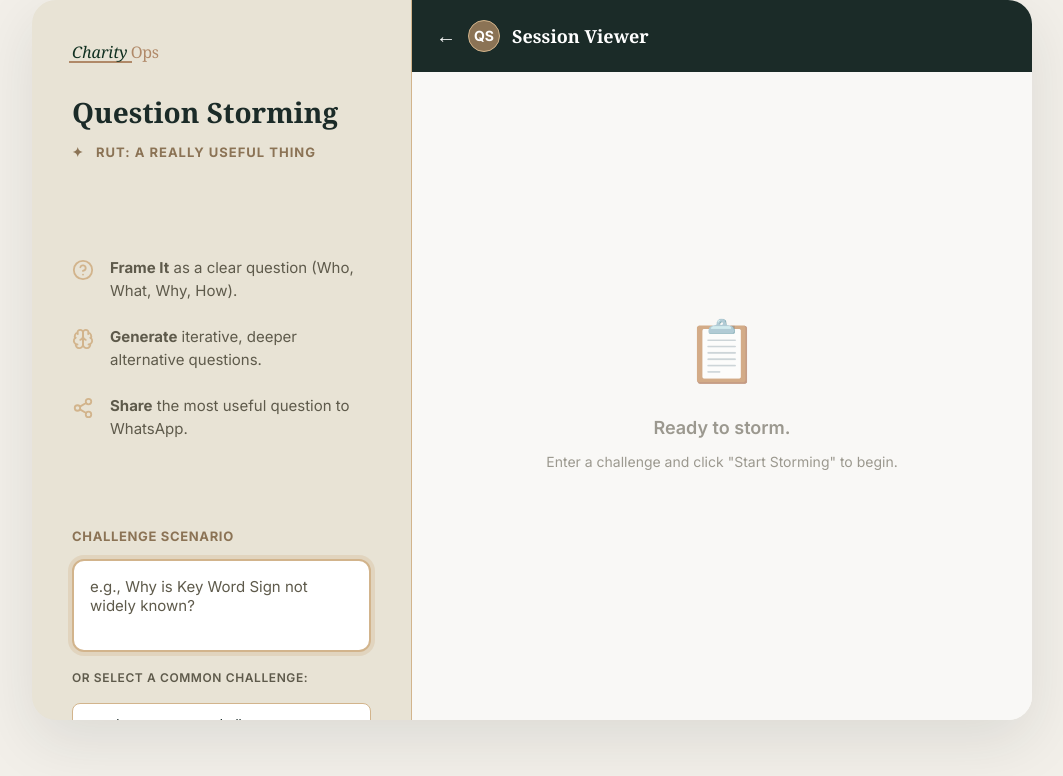
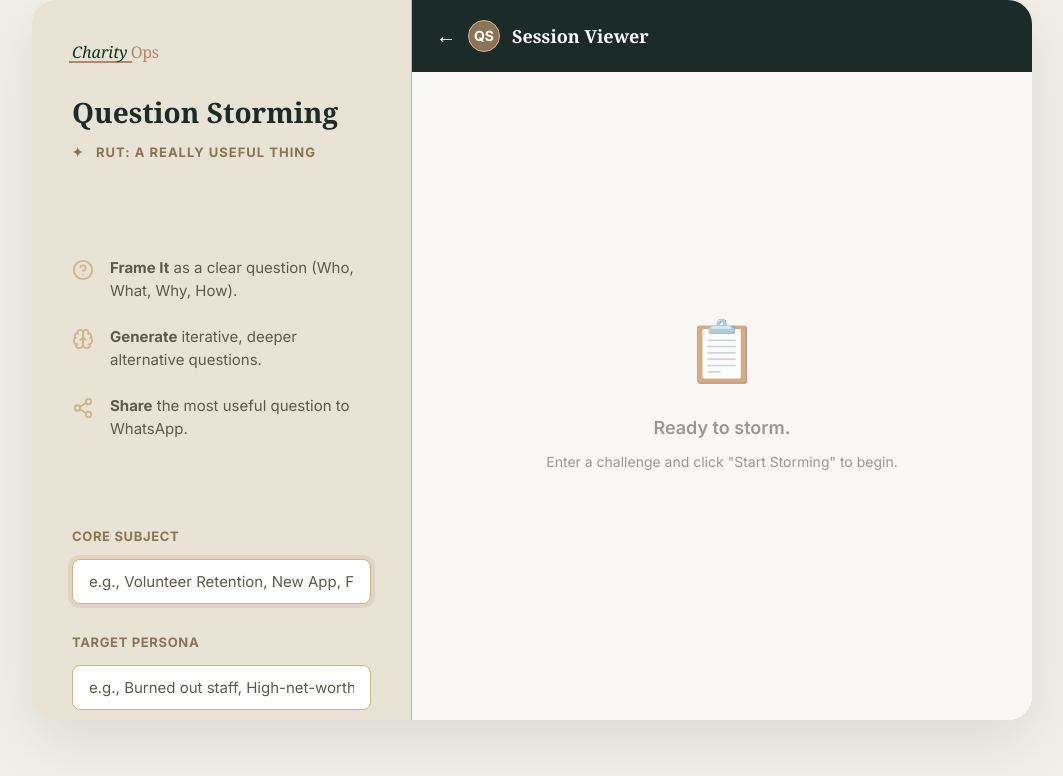
Before and after one commit to uantchern/question-storming, a React (Vite) app: page / in a window 1280 px wide. Shown: the top 776 px of the page, without its empty margins (108-1171 px from the left). Built offline with nearby package versions, Linux system fonts and the light colour scheme.

Commit message:
Refactor to Matrix Generation with Subject, Persona, Constraint Triad

```diff
--- a/src/components/SessionSetup.jsx
+++ b/src/components/SessionSetup.jsx
@@ -15,12 +15,18 @@ const PRESET_CHALLENGES = [
 ];
 
 function SessionSetup({ onStart, initialScenario, isStarted }) {
-    const [scenario, setScenario] = useState(initialScenario || '');
+    const [subject, setSubject] = useState(initialScenario?.subject || '');
+    const [persona, setPersona] = useState(initialScenario?.persona || '');
+    const [constraint, setConstraint] = useState(initialScenario?.constraint || '');
     const [isParadox, setIsParadox] = useState(false);
     const [error, setError] = useState('');
 
     useEffect(() => {
-        setScenario(initialScenario || '');
+        if (initialScenario && typeof initialScenario === 'object') {
+            setSubject(initialScenario.subject || '');
+            setPersona(initialScenario.persona || '');
+            setConstraint(initialScenario.constraint || '');
+        }
     }, [initialScenario]);
 
     const validateQuestion = (text) => {
@@ -38,14 +44,11 @@ function SessionSetup({ onStart, initialScenario, isStarted }) {
 
     const handleSubmit = (e) => {
         e.preventDefault();
-        const trimmed = scenario.trim();
-        if (trimmed) {
-            if (!validateQuestion(trimmed)) {
-                setError('Please framework your challenge as a question (must contain "?" or a question word)');
-                return; // block submission
-            }
+        if (subject.trim() && persona.trim() && constraint.trim()) {
             setError('');
-            onStart(trimmed, isParadox);
+            onStart({ subject: subject.trim(), persona: persona.trim(), constraint: constraint.trim() }, isParadox);
+        } else {
+            setError('Please fill in Subject, Persona, and Constraint.');
         }
     };
 
@@ -76,22 +79,46 @@ function SessionSetup({ onStart, initialScenario, isStarted }) {
                 <form onSubmit={handleSubmit} className="input-group setup-form">
                     <div className="setup-fields" style={{ display: 'flex', flexDirection: 'column', gap: '16px', marginBottom: '16px' }}>
                         <div className="input-group">
-                            <label htmlFor="scenario" className="field-label" style={{ fontSize: '13px', fontWeight: 700, letterSpacing: '0.05em', color: '#8B7355', textTransform: 'uppercase' }}>
-                                Challenge Scenario
+                            <label htmlFor="subject" className="field-label" style={{ fontSize: '13px', fontWeight: 700, letterSpacing: '0.05em', color: '#8B7355', textTransform: 'uppercase' }}>
+                                Core Subject
                             </label>
-                            <textarea
-                                id="scenario"
-                                value={scenario}
-                                onChange={(e) => {
-                                    setScenario(e.target.value);
-                                    if (error) setError('');
-                                }}
-                                placeholder="e.g., Why is Key Word Sign not widely known?"
-                                rows={3}
+                            <input
+                                type="text"
+                                id="subject"
+                                value={subject}
+                                onChange={(e) => setSubject(e.target.value)}
+                                placeholder="e.g., Volunteer Retention, New App, Fundraising"
                                 autoFocus
                                 required
-                                style={{ width: '100%', padding: '16px', borderRadius: '12px', border: '2px solid #D2B48C', fontSize: '15px', color: '#1B2B28', backgroundColor: 'white', resize: 'none' }}
+                                style={{ width: '100%', padding: '12px 16px', borderRadius: '8px', border: '1px solid #D2B48C', fontSize: '15px', color: '#1B2B28', backgroundColor: 'white', marginBottom: '16px' }}
                             />
+
+                            <label htmlFor="persona" className="field-label" style={{ fontSize: '13px', fontWeight: 700, letterSpacing: '0.05em', color: '#8B7355', textTransform: 'uppercase' }}>
+                                Target Persona
+                            </label>
+                            <input
+                                type="text"
+                                id="persona"
+                                value={persona}
+                                onChange={(e) => setPersona(e.target.value)}
+                                placeholder="e.g., Burned out staff, High-net-worth donor"
+                                required
+                                style={{ width: '100%', padding: '12px 16px', borderRadius: '8px', border: '1px solid #D2B48C', fontSize: '15px', color: '#1B2B28', backgroundColor: 'white', marginBottom: '16px' }}
+                            />
+
+                            <label htmlFor="constraint" className="field-label" style={{ fontSize: '13px', fontWeight: 700, letterSpacing: '0.05em', color: '#8B7355', textTransform: 'uppercase' }}>
+                                Limitation / Constraint
+                            </label>
+                            <input
+                                type="text"
+                                id="constraint"
+                                value={constraint}
+                                onChange={(e) => setConstraint(e.target.value)}
+                                placeholder="e.g., Zero budget left, 48 hours deadline"
+                                required
+                                style={{ width: '100%', padding: '12px 16px', borderRadius: '8px', border: '1px solid #D2B48C', fontSize: '15px', color: '#1B2B28', backgroundColor: 'white' }}
+                            />
+
                             {error && (
                                 <div className="validation-msg" style={{ marginTop: '0.5rem', display: 'flex', alignItems: 'center', gap: '0.5rem', color: '#ef4444', fontSize: '0.875rem' }}>
                                     <HelpCircle size={14} />
@@ -99,43 +126,12 @@ function SessionSetup({ onStart, initialScenario, isStarted }) {
                                 </div>
                             )}
                         </div>
-
-                        <div className="input-group">
-                            <label className="field-label" style={{ fontSize: '12px', fontWeight: 600, color: '#5E5A4B', textTransform: 'uppercase', marginBottom: '4px' }}>
-                                Or select a common challenge:
-                            </label>
-                            <select
-                                value={PRESET_CHALLENGES.includes(scenario) ? scenario : ''}
-                                onChange={(e) => {
-                                    if (e.target.value) {
-                                        setScenario(e.target.value);
-                                        setError('');
-                                    }
-                                }}
-                                style={{
-                                    width: '100%',
-                                    padding: '12px 16px',
-                                    borderRadius: '8px',
-                                    border: '1px solid #D2B48C',
-                                    backgroundColor: 'white',
-                                    color: '#1B2B28',
-                                    fontSize: '14px',
-                                    cursor: 'pointer',
-                                    outline: 'none'
-                                }}
-                            >
-                                <option value="" disabled>-- Choose a preset challenge --</option>
-                                {PRESET_CHALLENGES.map((challenge, idx) => (
-                                    <option key={idx} value={challenge}>{idx + 1}. {challenge}</option>
-                                ))}
-                            </select>
-                        </div>
                     </div>
 
                     <button
                         type="submit"
                         className="primary-btn"
-                        disabled={!scenario.trim()}
+                        disabled={!subject.trim() || !persona.trim() || !constraint.trim()}
                         style={{ backgroundColor: '#1B2B28', color: 'white', border: 'none', padding: '16px', fontSize: '16px', fontWeight: 600, borderRadius: '12px', cursor: 'pointer', display: 'flex', alignItems: 'center', justifyContent: 'center', gap: '8px', width: '100%', boxShadow: '0 4px 12px rgba(27, 43, 40, 0.2)', transition: 'transform 0.2s ease, background-color 0.2s ease' }}
                     >
                         <Play size={20} />
--- a/src/geminiApi.js
+++ b/src/geminiApi.js
@@ -8,7 +8,8 @@ The user is brainstorming about a core challenge scenario. They have selected a
 You must NOT repeat typical boilerplate questions. You must deeply analyze the context and push the boundaries of their thinking regarding governance, impact, operations, psychology, and organizational design.
 Return ONLY a valid JSON array of exactly 3 string questions. DO NOT wrap in markdown.`;
 
-    let userPrompt = `SCENARIO CHOSEN: "${scenario}"
+    let scenarioText = typeof scenario === 'object' ? `Subject: ${scenario.subject}\nPersona: ${scenario.persona}\nConstraint: ${scenario.constraint}` : scenario;
+    let userPrompt = `SCENARIO CHOSEN:\n${scenarioText}
 THEIR CURRENT THREAD / FOCUS: "${selectedText}"\n`;
 
     if (isParadoxMode && paradoxConstraint) {
--- a/src/questionPool.js
+++ b/src/questionPool.js
@@ -232,41 +232,126 @@ const analyzeAndProbe = (selectedText) => {
     return probes.sort(() => 0.5 - Math.random());
 };
 
+export const MATRIX_TEMPLATES = {
+    exploratory: [
+        "How does {subject} specifically serve the actual needs of {persona}?",
+        "If {persona} had to explain {subject} to a five-year-old, where would they struggle?",
+        "Why is {subject} currently failing to resonate deeply with {persona}?",
+        "What hidden agenda does {persona} have when dealing with {subject}?",
+        "How much money is being wasted trying to force {persona} to accept {subject}?",
+        "What is the single biggest lie {persona} tells themselves about {subject}?"
+    ],
+    inversion: [
+        "What if {persona} completely ignored {subject} starting tomorrow?",
+        "If {subject} was made illegal, how would {persona} adapt?",
+        "Could we achieve the exact opposite of {subject} and still satisfy {persona}?",
+        "What if {persona} was explicitly banned from participating in {subject}?",
+        "If our mission was to destroy {subject}, how would {persona} react?",
+        "How would {persona} behave if {subject} was flawlessly executed by a competitor?"
+    ],
+    constraint: [
+        "If we had to solve for {subject} under the pressure of {constraint}, what drastically changes?",
+        "How would {persona} approach {subject} if {constraint} was brutally enforced?",
+        "If {constraint} was suddenly removed, would {persona} actually improve {subject}?",
+        "Why are we using {constraint} as an excuse to avoid fixing {subject} for {persona}?",
+        "Could {constraint} actually be the secret to optimizing {subject} for {persona}?",
+        "Does {persona} secretly love {constraint} because it prevents them from having to change {subject}?"
+    ]
+};
+
+export const getMatrixQuestions = (subject, persona, constraint, count = 3, excludeTexts = []) => {
+    let pool = [];
+
+    const categories = Object.keys(MATRIX_TEMPLATES);
+    categories.forEach(category => {
+        MATRIX_TEMPLATES[category].forEach(template => {
+            let text = template
+                .replace(/\{subject\}/g, subject || "the core issue")
+                .replace(/\{persona\}/g, persona || "our stakeholders")
+                .replace(/\{constraint\}/g, constraint || "current limitations");
+            pool.push({ text, category });
+        });
+    });
+
+    const available = pool.filter(q => !excludeTexts.includes(q.text));
+    let shuffled = available.sort(() => 0.5 - Math.random());
+
+    let finalQuestions = [];
+    let usedCategories = new Set();
+
+    // First pass: try to get one from each category
+    for (let q of shuffled) {
+        if (!usedCategories.has(q.category) && finalQuestions.length < count) {
+            finalQuestions.push(q);
+            usedCategories.add(q.category);
+        }
+    }
+
+    // Fill the rest if needed, ensuring no exact string repeats
+    for (let q of shuffled) {
+        if (finalQuestions.length >= count) break;
+        if (!finalQuestions.some(fq => fq.text === q.text)) {
+            finalQuestions.push(q);
+        }
+    }
+
+    return finalQuestions.map(q => q.text).sort(() => 0.5 - Math.random());
+};
+
 // Utility to randomly pick N unique questions from the pool
 // Organically handles syntax analysis without mad-libs templates
 export const getRandomQuestions = (count = 3, excludeTexts = [], scenario = null, selectedText = null) => {
+    // Check if scenario is the new structured Matrix format
+    if (typeof scenario === 'object' && scenario !== null && scenario.subject) {
+        const { subject, persona, constraint } = scenario;
+        let poolToUse = getMatrixQuestions(subject, persona, constraint, 15, excludeTexts);
+
+        let finalQuestions = [];
+
+        if (selectedText && typeof selectedText === 'string' && selectedText !== scenario.subject && selectedText !== scenario) {
+            let contextualProbes = analyzeAndProbe(selectedText);
+            let followUpCount = Math.min(2, count - 1);
+            for (let i = 0; i < followUpCount; i++) {
+                if (contextualProbes[i] && !excludeTexts.includes(contextualProbes[i])) {
+                    finalQuestions.push(contextualProbes[i]);
+                }
+            }
+        }
+
+        const remainingCount = count - finalQuestions.length;
+        for (let i = 0; i < remainingCount && i < poolToUse.length; i++) {
+            if (!finalQuestions.includes(poolToUse[i])) {
+                finalQuestions.push(poolToUse[i]);
+            }
+        }
+
+        return finalQuestions.sort(() => 0.5 - Math.random());
+    }
+
+    // Fallback for legacy string-based scenario
     let poolToUse = [...QUESTION_POOL];
-
-    // Add specific vault questions if the scenario exactly matches a preset challenge
-    if (scenario && CHALLENGE_VAULTS[scenario] && CHALLENGE_VAULTS[scenario].length > 0) {
+    if (scenario && typeof scenario === 'string' && CHALLENGE_VAULTS[scenario] && CHALLENGE_VAULTS[scenario].length > 0) {
         poolToUse = [...poolToUse, ...CHALLENGE_VAULTS[scenario]];
     }
 
     const available = poolToUse.filter(q => !excludeTexts.includes(q));
-
-    // If we run out of unique questions, recycle the pool
     const poolFinal = available.length >= count ? available : poolToUse;
     const shuffled = [...poolFinal].sort(() => 0.5 - Math.random());
 
     let finalQuestions = [];
 
-    // If there is an active train of thought
-    if (selectedText && selectedText !== scenario) {
-        // Run deep NLP syntax/context tracking on their selected question
+    if (selectedText && selectedText !== scenario && typeof selectedText === 'string') {
         let contextualProbes = analyzeAndProbe(selectedText);
-
         let followUpCount = Math.min(2, count - 1);
         for (let i = 0; i < followUpCount; i++) {
             if (contextualProbes[i]) finalQuestions.push(contextualProbes[i]);
         }
     }
 
-    // Fill the remainder with lateral/random probing questions to keep them thinking wide
     const remainingCount = count - finalQuestions.length;
     for (let i = 0; i < remainingCount; i++) {
         finalQuestions.push(shuffled[i]);
     }
 
-    // Shuffle the final mix so the contextual questions aren't predictably placed
     return finalQuestions.sort(() => 0.5 - Math.random());
 };
```
Also changed, not shown: src/components/StormingInterface.jsx (+11 -3 lines).
